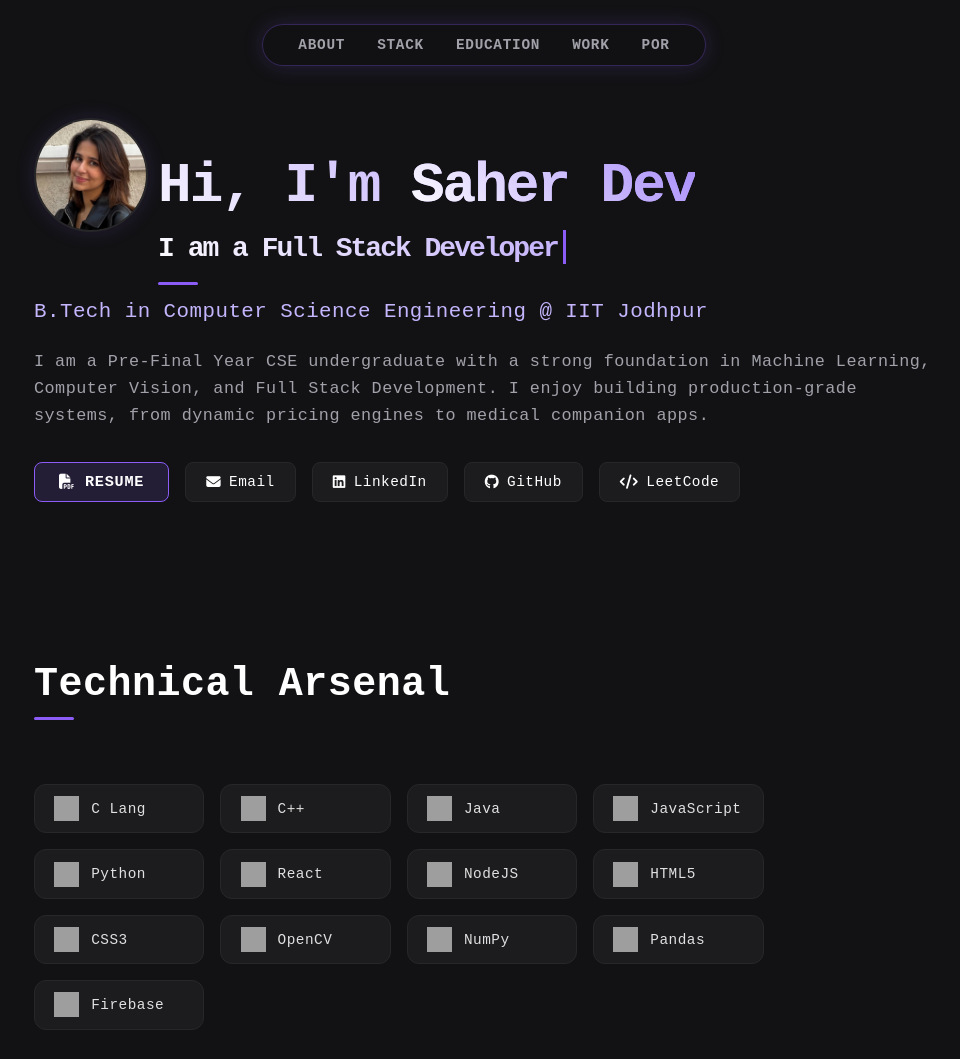
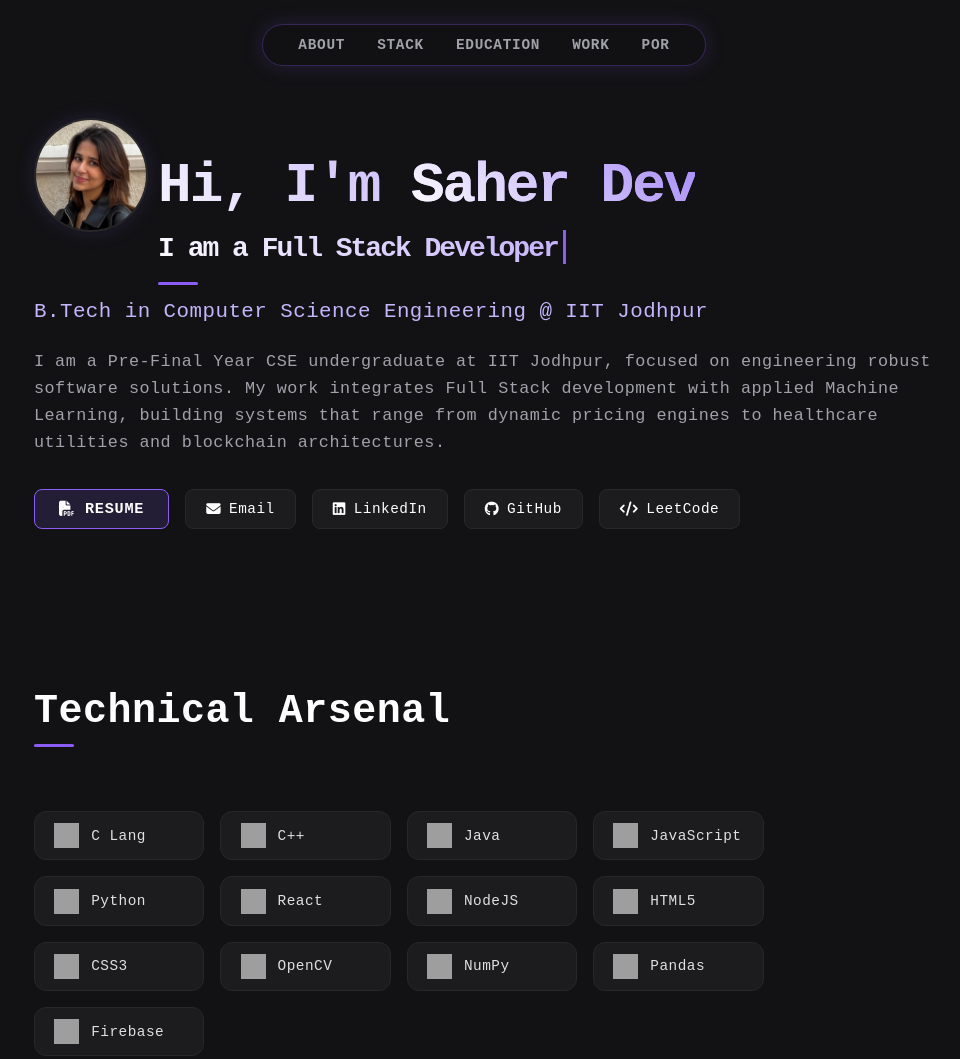
Before and after one commit to saherdev017/saher_portfolio, a plain HTML site: page index.html in a window 1280 px wide. Shown: the top 1059 px of the page, without its empty margins (156-1116 px from the left). Drawn offline with Linux system fonts and the light colour scheme; grey boxes are pictures that could not be loaded; a web font is replaced by a local one.

Commit message:
Update index.html

```diff
--- a/index.html
+++ b/index.html
@@ -625,10 +625,9 @@
       </h1>
 
       <p class="hero-subtitle">B.Tech in Computer Science Engineering @ IIT Jodhpur</p>
-
-      <p>
-        I am a Pre-Final Year CSE undergraduate with a strong foundation in Machine Learning, Computer Vision, and Full Stack Development.
-        I enjoy building production-grade systems, from dynamic pricing engines to medical companion apps.
+    <p>
+        I am a Pre-Final Year CSE undergraduate at IIT Jodhpur, focused on engineering robust software solutions.
+        My work integrates Full Stack development with applied Machine Learning, building systems that range from dynamic pricing engines to healthcare utilities and blockchain architectures.
       </p>
 
      <div class="hero-contact">
```
